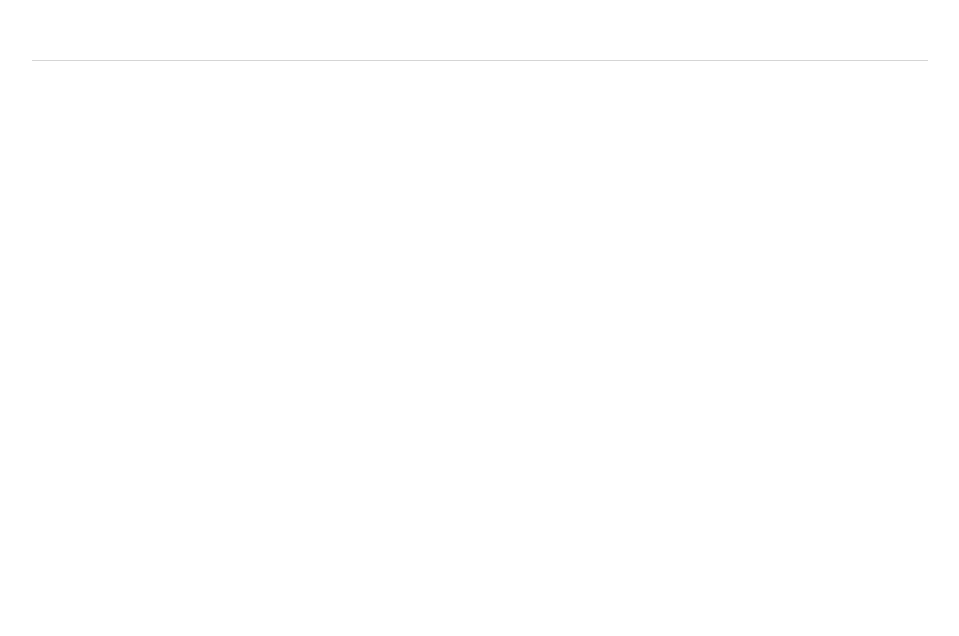
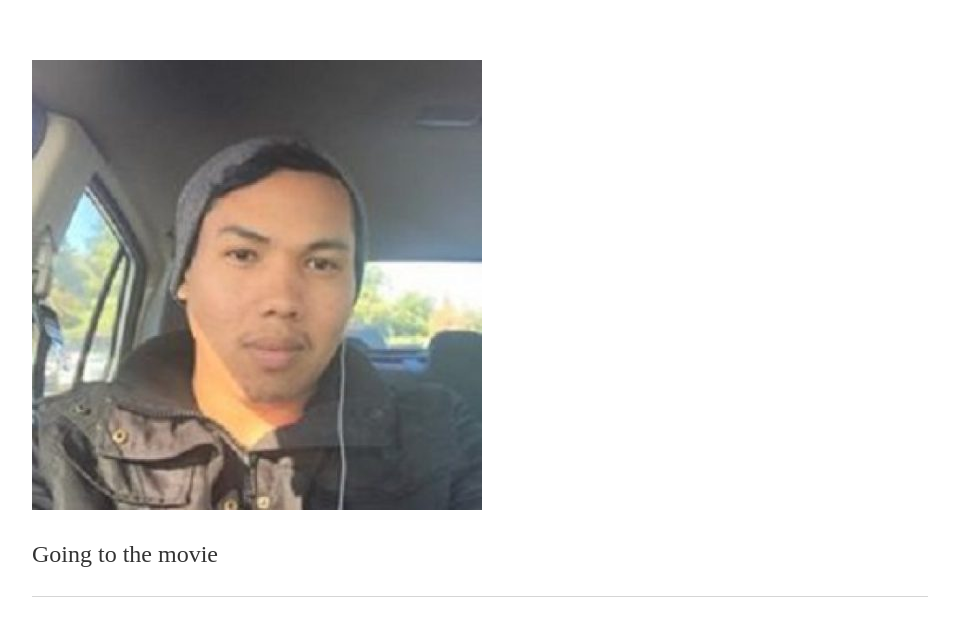
Before and after one commit to gadfrey13/gadfrey.github.io, a plain HTML site: page index.html in a window 1280 px wide. Shown: the whole page, without its empty margins (160-1119 px from the left). Drawn offline with Linux system fonts and the light colour scheme.

Commit message:
profilepic

```diff
--- a/index.html
+++ b/index.html
@@ -1,19 +1,22 @@
 <!DOCTYPE html>
 <html>
+
 <head>
     <title>Hank Quinlan, Horrible Cop</title>
     <!-- link to main stylesheet -->
     <link rel="stylesheet" type="text/css" href="/css/main.css">
 </head>
+
 <body>
     <div id="page">
         <header>
             <nav>
+                <img src="/image/profilepic.jpg" />
             </nav>
         </header>
-
         <div id="content">
             <article>
+                <p>Going to the movie</p>
             </article>
             <article>
             </article>
@@ -22,6 +25,6 @@
         </aside>
         <footer></footer>
     </div>
+</body>
 
-	</body>
 </html>
```
Also changed, not shown: image/profilepic.jpg (added). Lines whose indentation alone changed are shown as unchanged.
